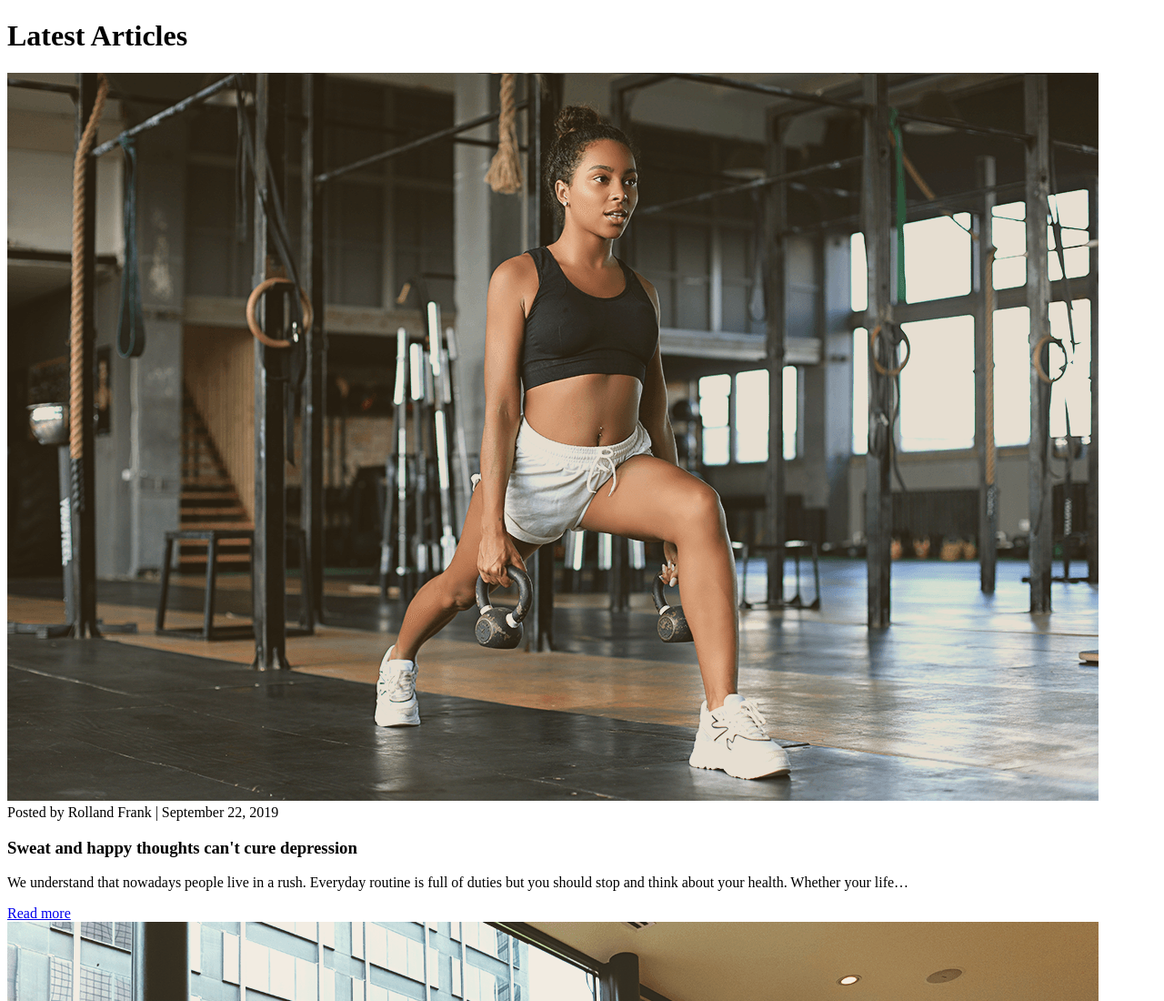
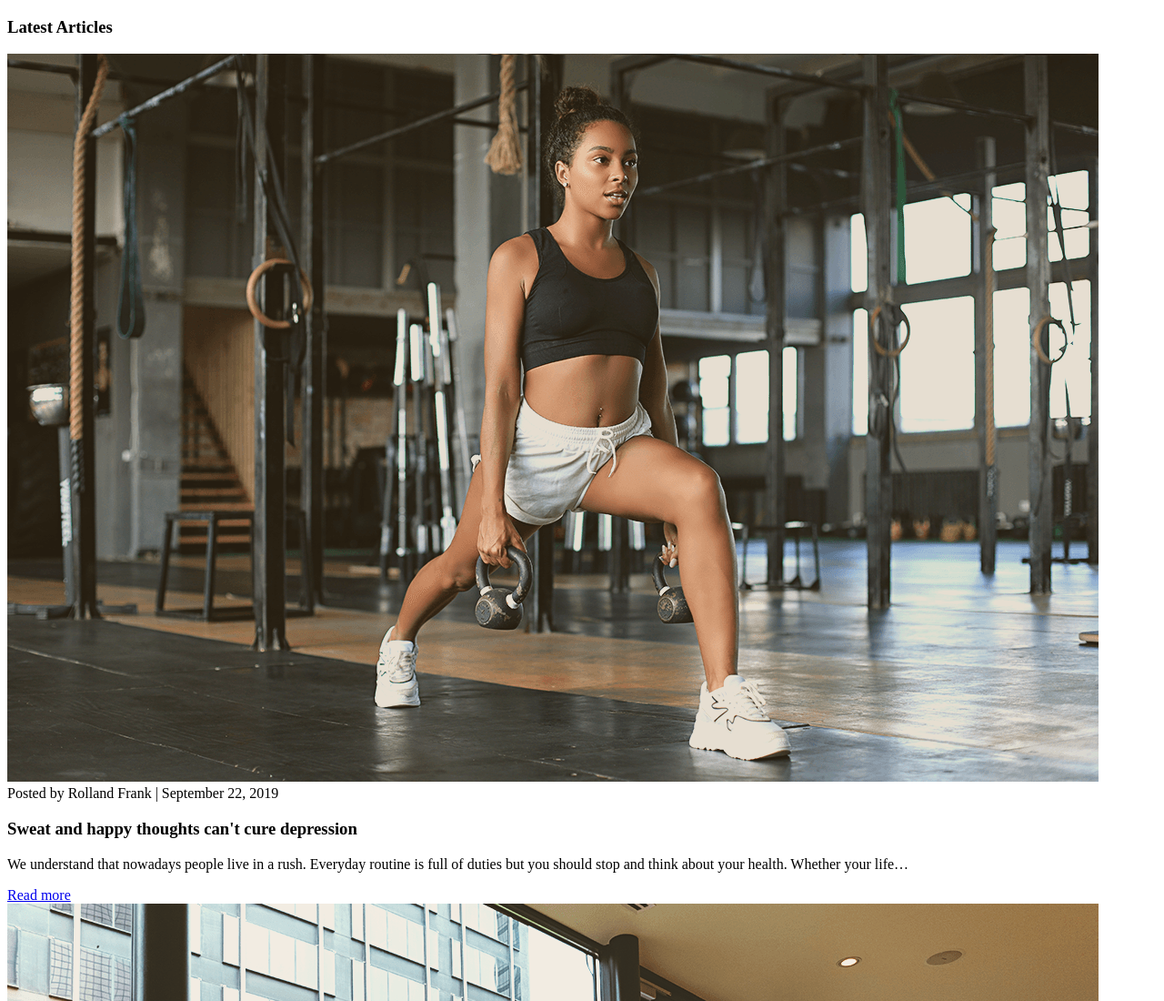
Before and after one commit to koldovsky/706-team-06, a plain HTML site: page index.html in a window 1280 px wide. Shown: the top 1100 px of the page at 91% size. Drawn offline with Linux system fonts and the light colour scheme.

Commit message:
Latest Articles update

```diff
--- a/index.html
+++ b/index.html
@@ -19,7 +19,7 @@
         <header></header>
         <main>
             <div class="latest__articles">
-                <h1 class="latest__articles__title">Latest Articles</h1>
+                <h3 class="latest__articles__title">Latest Articles</h3>
                 <article class="first__acticle__column">
                     <img class="latest__articles__image" src="img/girl_training_with_the_weight.png" alt="Dark hair young woman is training with the weight">
                     <figcaption class="latest__article__caption">Posted by Rolland Frank | September 22, 2019</figcaption>
```
